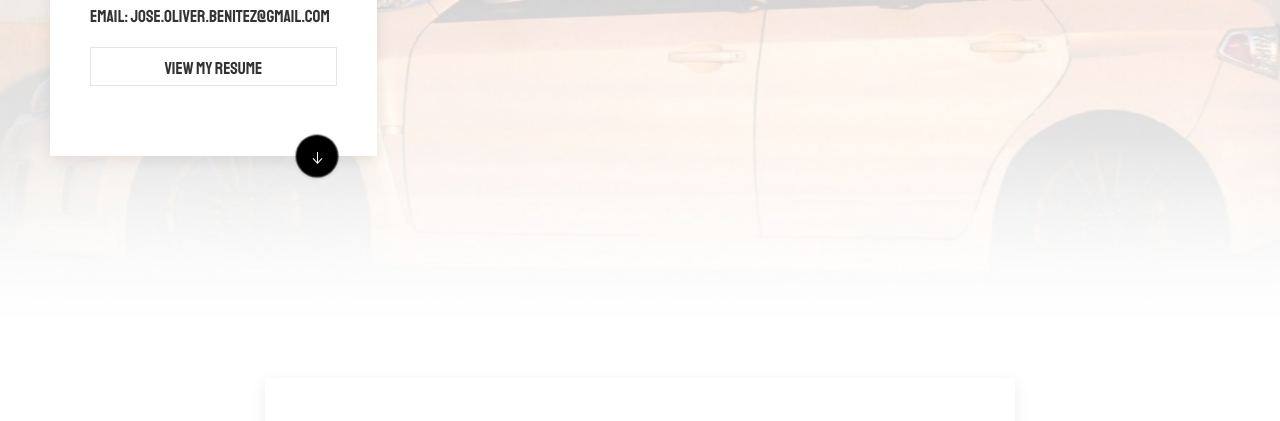
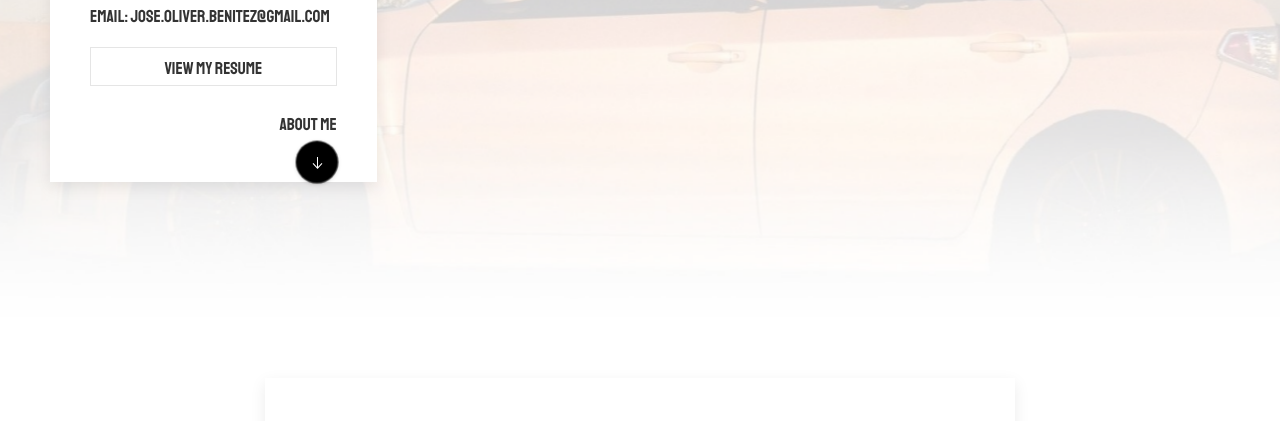
Before and after one commit to joliver017/Portfolio, a plain HTML site: page index.html in a window 1280 px wide. Shown: the part 218-639 px from the top of the page. Drawn offline with nearby package versions, Linux system fonts and the light colour scheme.

Commit message:
about me button descriptor & updated resume file

```diff
--- a/index.html
+++ b/index.html
@@ -27,8 +27,8 @@
                 <h6 class="top-info">Phone: 512-657-4490 </h6>
                 <h6 class="top-info">Email: jose.oliver.benitez@gmail.com</h6>
                 <a class="name-text uk-align-center uk-button uk-button-default uk-margin-top" href="assets/images/Resume_2021.pdf" target="_blank"><h6 class="name-text">View My Resume</h6></a>
-                <!-- <h6 class="name-text uk-text-right">About Me</h6> -->
-                <a class="btn-floating pulse black uk-text-center uk-align-right uk-margin-top" href="#about" uk-scroll uk-icon="icon: arrow-down"></a>
+                <h6 class="name-text uk-text-right">About Me</h6>
+                <a class="btn-floating pulse black uk-text-center uk-align-right" href="#about" uk-scroll uk-icon="icon: arrow-down"></a>
             </div>
 
             <!-- Maybe try to hide and display different sized cards for responsiveness so it doesn't block top banner image? -->
```
Also changed, not shown: 1 other file.
